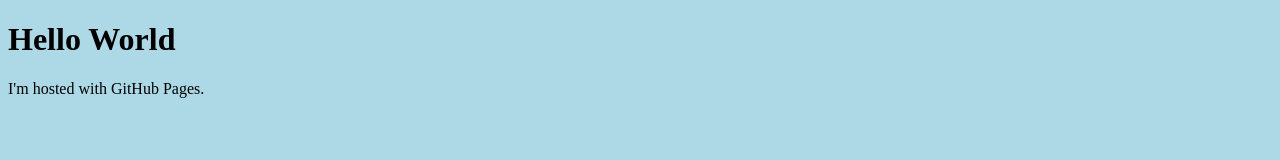
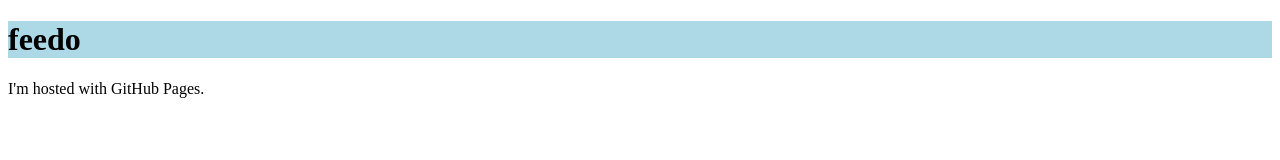
Before and after one commit to feedo-android/feedo-android.github.io, a plain HTML site: page index.html in a window 1280 px wide. Drawn offline with Linux system fonts and the light colour scheme.

Commit message:
Changed css

```diff
--- a/index.html
+++ b/index.html
@@ -4,7 +4,10 @@
         <link rel="stylesheet" type="text/css" href="stylesheet.css">
     </head>
 <body>
-<h1>Hello World</h1>
+    <div class="head_container">
+        <h1>feedo</h1>
+    </div>
+
 <p>I'm hosted with GitHub Pages.</p>
 </body>
 </html>
--- a/stylesheet.css
+++ b/stylesheet.css
@@ -1,3 +1,6 @@
-body {
-  background-color: lightblue;
+
+.head_container {
+    width: 100%;
+    height: 15%;
+    background-color: lightblue;
 }
```
